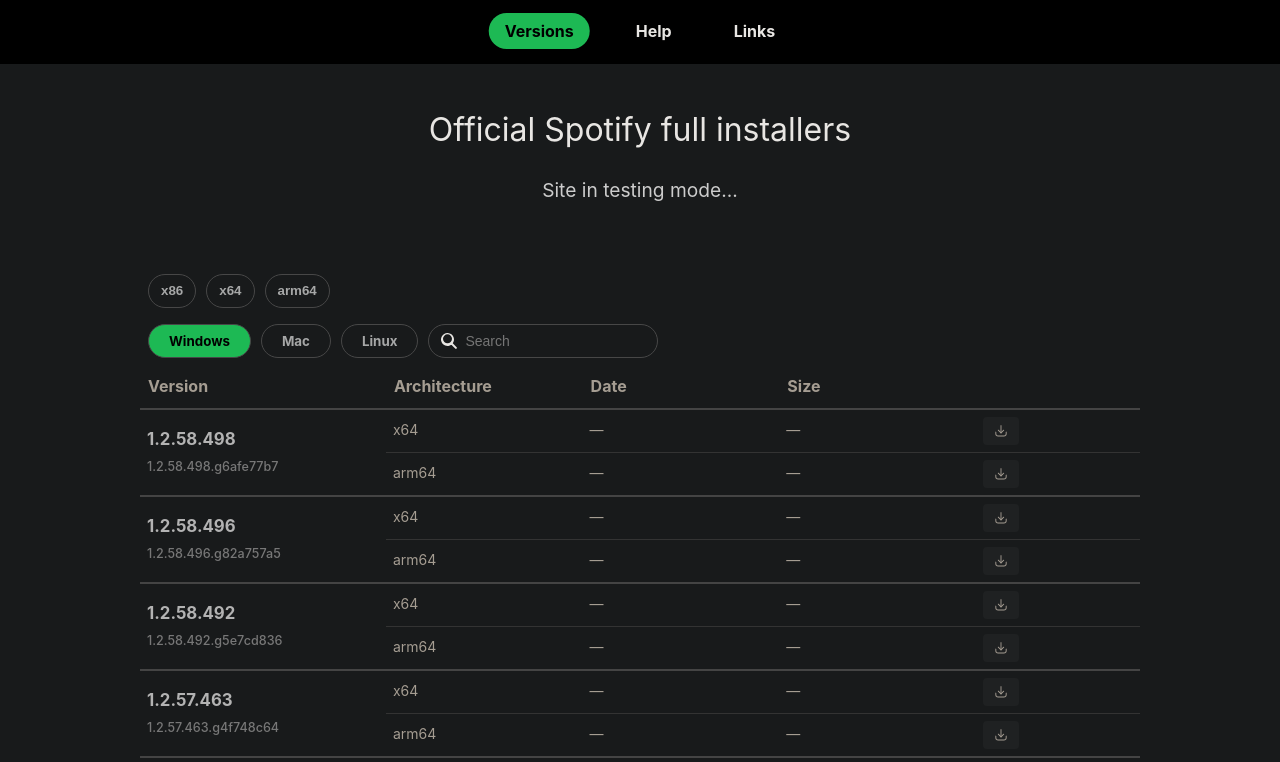
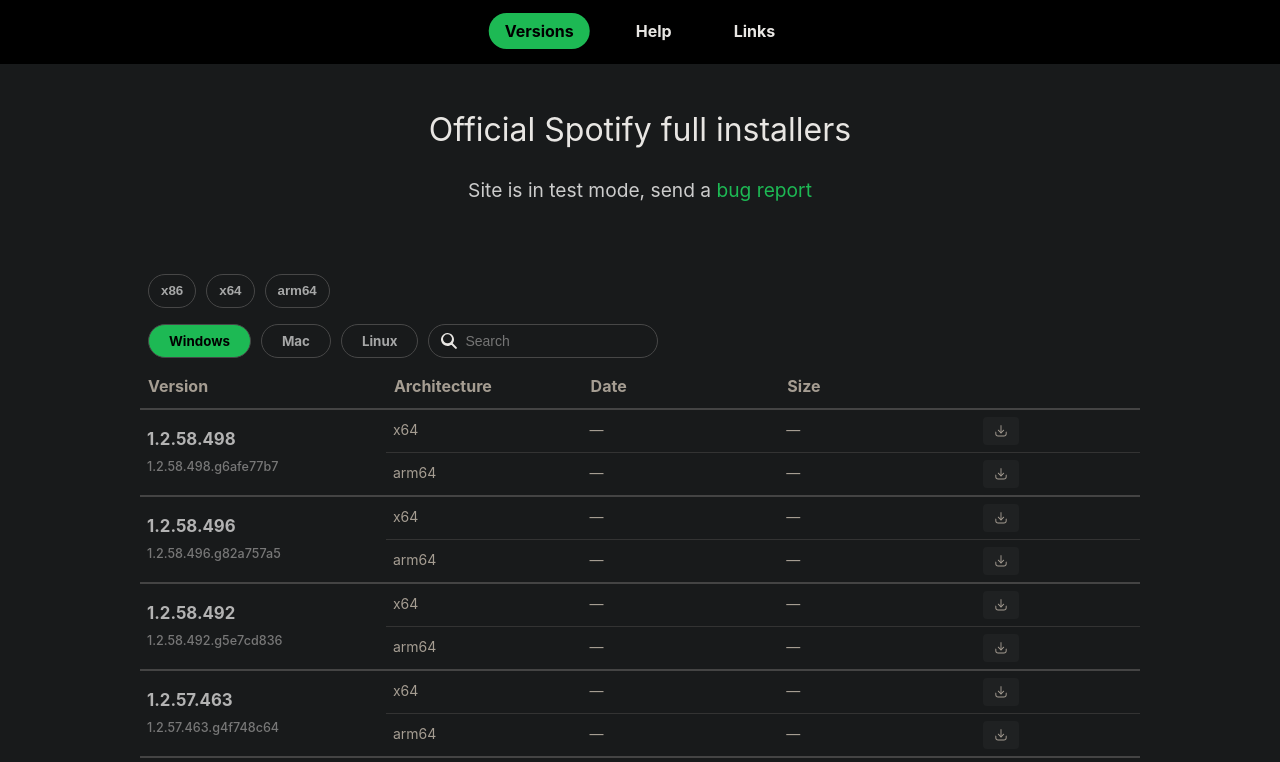
Before and after one commit to LoaderSpot/table, a plain HTML site: page table/index.html in a window 1280 px wide. Shown: the top 762 px of the page. Drawn offline with Linux system fonts and the light colour scheme; no server answers; a web font is replaced by a local one.

Commit message:
added link to bug report

```diff
--- a/table/index.html
+++ b/table/index.html
@@ -604,7 +604,7 @@
 
   <header>
     <h1>Official Spotify full installers</h1>
-    <p>Site in testing mode...</p>
+    <p>Site is in test mode, send a <a href="https://github.com/LoaderSpot/table/issues/new" target="_blank" style="color: #1db954; text-decoration: none;">bug report</a></p>
   </header>
 
   <!-- Контейнер с таблицей -->
```
